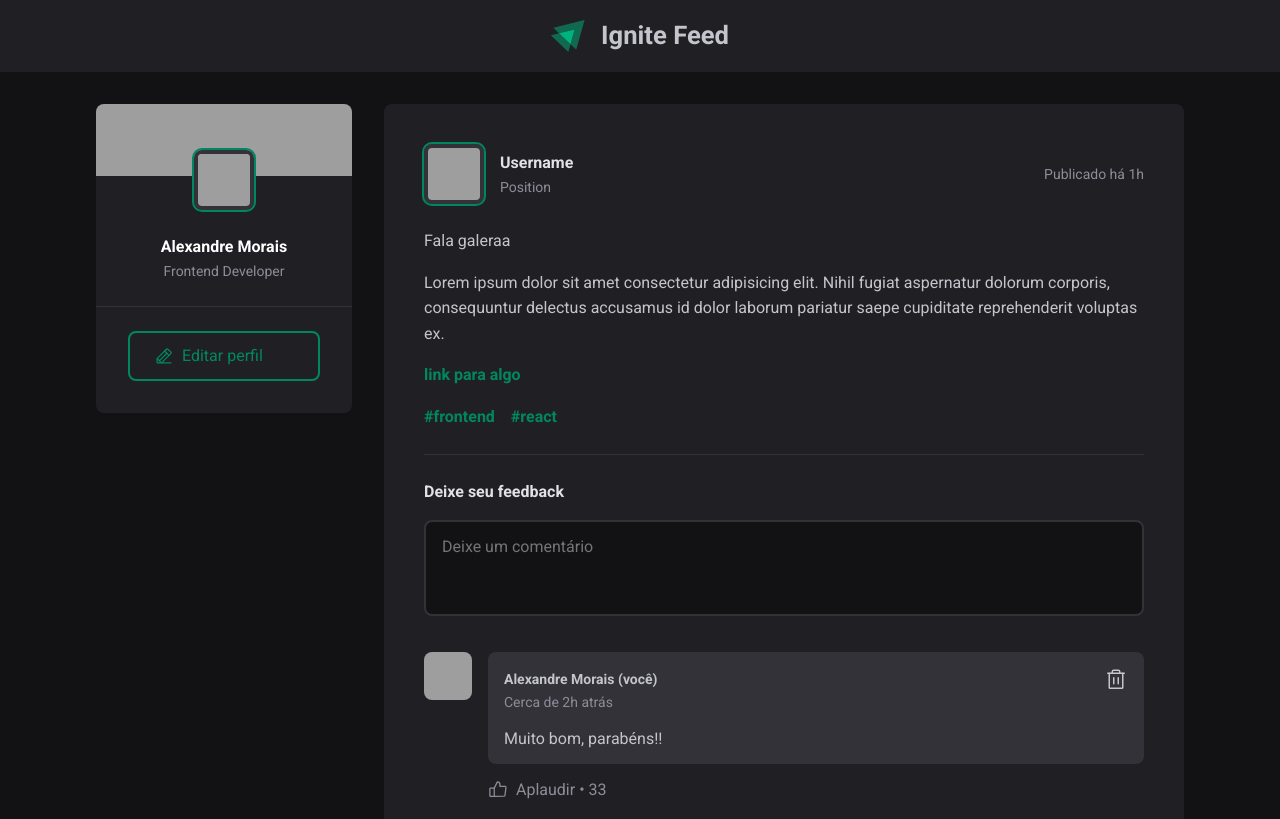
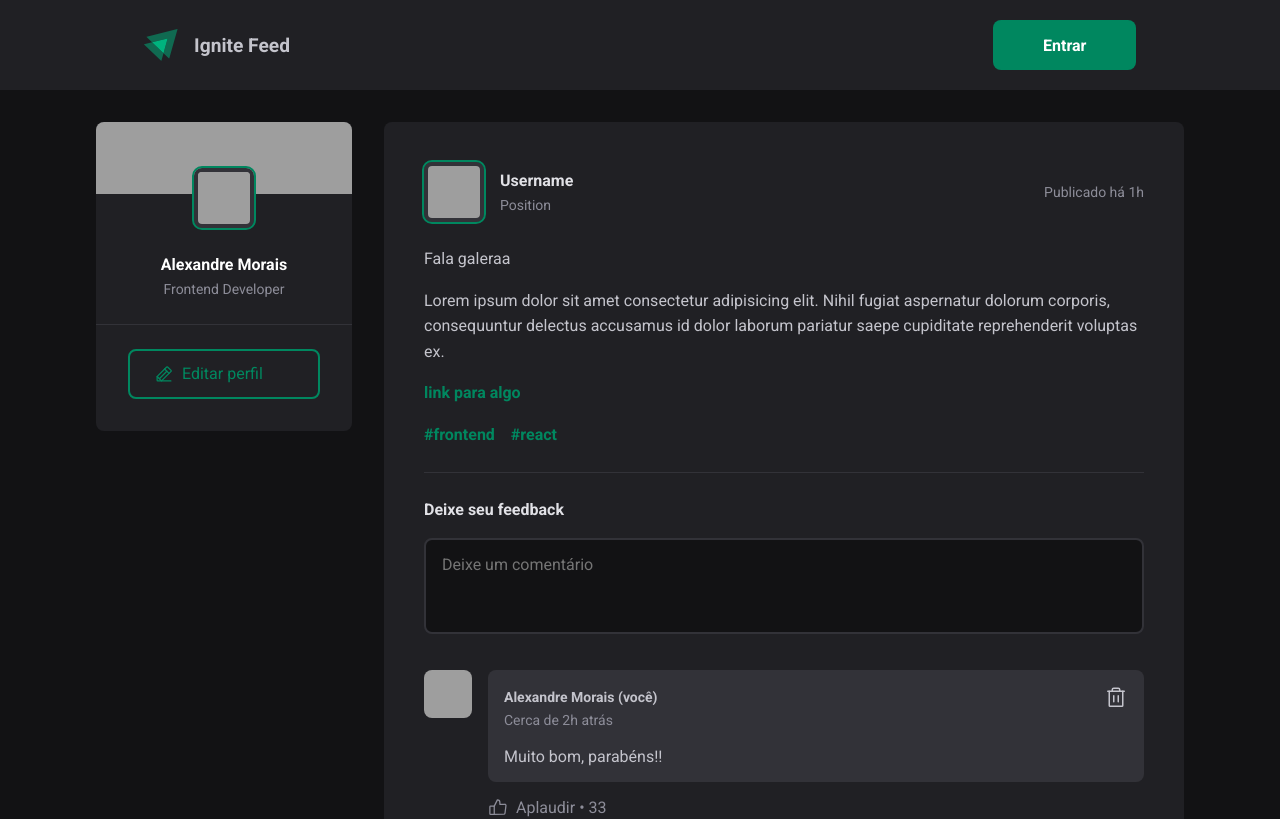
Before and after one commit to Xandowski/ignite-feed, a React (Vite) app: page / in a window 1280 px wide. Shown: the top 819 px of the page. Built offline with nearby package versions, Linux system fonts and the light colour scheme; grey boxes are pictures that could not be loaded; what miragejs would draw is missing.

Commit message:
feat: Create Header

```diff
--- a/src/Components/Header/Header.module.css
+++ b/src/Components/Header/Header.module.css
@@ -1,15 +1,39 @@
 .header {
   background-color: var(--gray-800);
-  padding: 1.25rem 0;
+  padding: 1.25rem 9rem;
 
   display: flex;
-  justify-content: center;
+  justify-content: space-between;
 
   font-weight: 700;
   font-size: 1.6rem;
 }
 
-.header img {
+.header div {
+  display: flex;
+  align-items: center;
+}
+
+.header div img {
   height: 2rem;
   margin-right: 16px;
 }
+
+.header div span {
+  font-size: 1.2rem;
+}
+
+.header button {
+  padding: 0 3.1rem;
+  border: 0;
+  height: 50px;
+  background-color: var(--green-500);
+  border-radius: 8px;
+  color: var(--white);
+  font-weight: 700;
+  transition: color 0.5s, background-color 0.5s;
+}
+
+.header button:hover {
+  background-color: var(--green-400);
+}
--- a/src/Components/Header/Index.tsx
+++ b/src/Components/Header/Index.tsx
@@ -1,11 +1,22 @@
 import styles from './Header.module.css'
 import Logo from '../../assets/Logo.svg'
+import { useAuth0 } from '@auth0/auth0-react'
 
 export function Header() {
+  const { loginWithRedirect, logout, isAuthenticated } = useAuth0()
   return (
     <header className={styles.header}>
-      <img src={Logo} alt="logo do ignite"/>
-      <span>Ignite Feed</span>
+      <div>
+        <img src={Logo} alt="logo do ignite" />
+        <span>Ignite Feed</span>
+      </div>
+
+      {isAuthenticated ? (
+        <button onClick={() => logout({ returnTo: window.location.origin })}>Sair</button>
+      ) : (
+        <button onClick={() => loginWithRedirect()}>Entrar</button>
+      )}
+
     </header>
   )
 }
```
